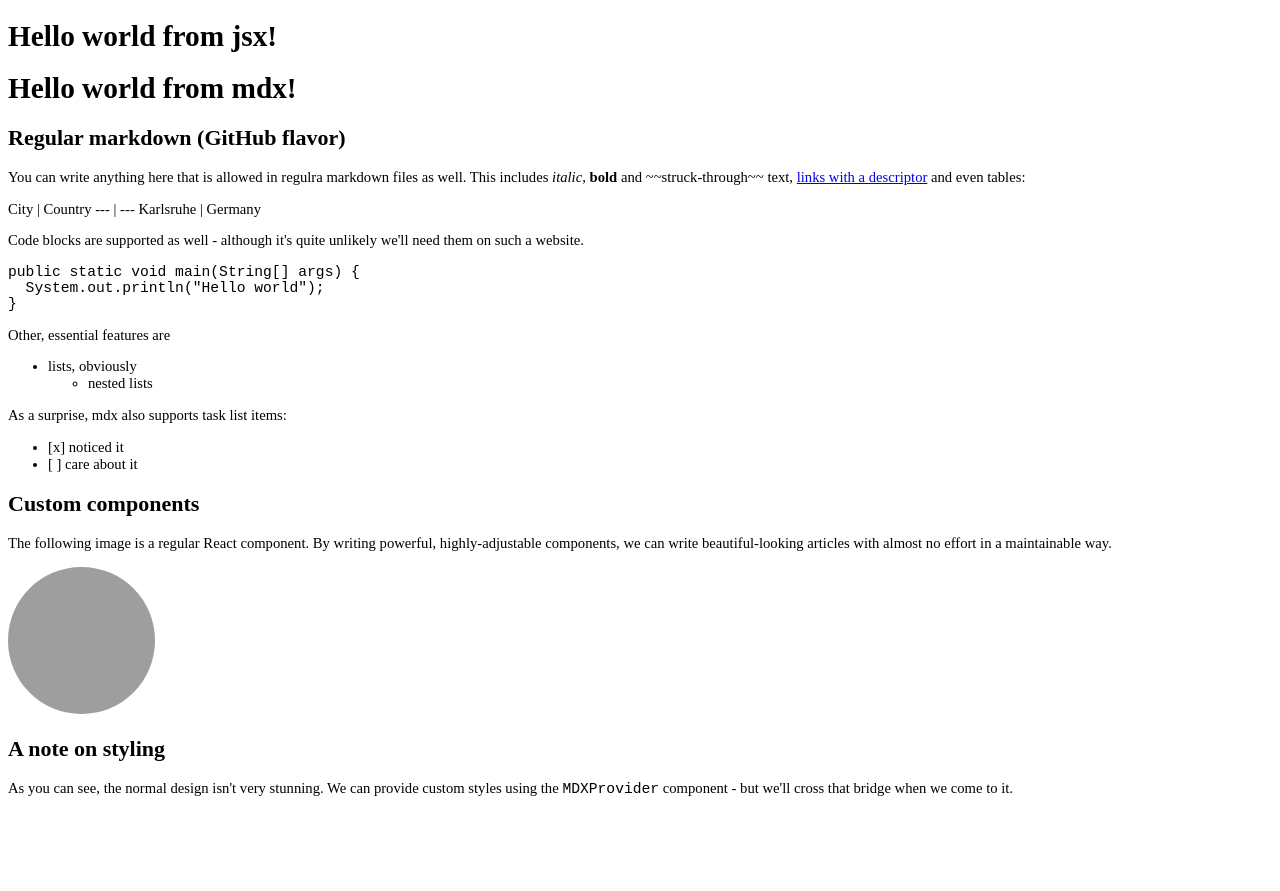
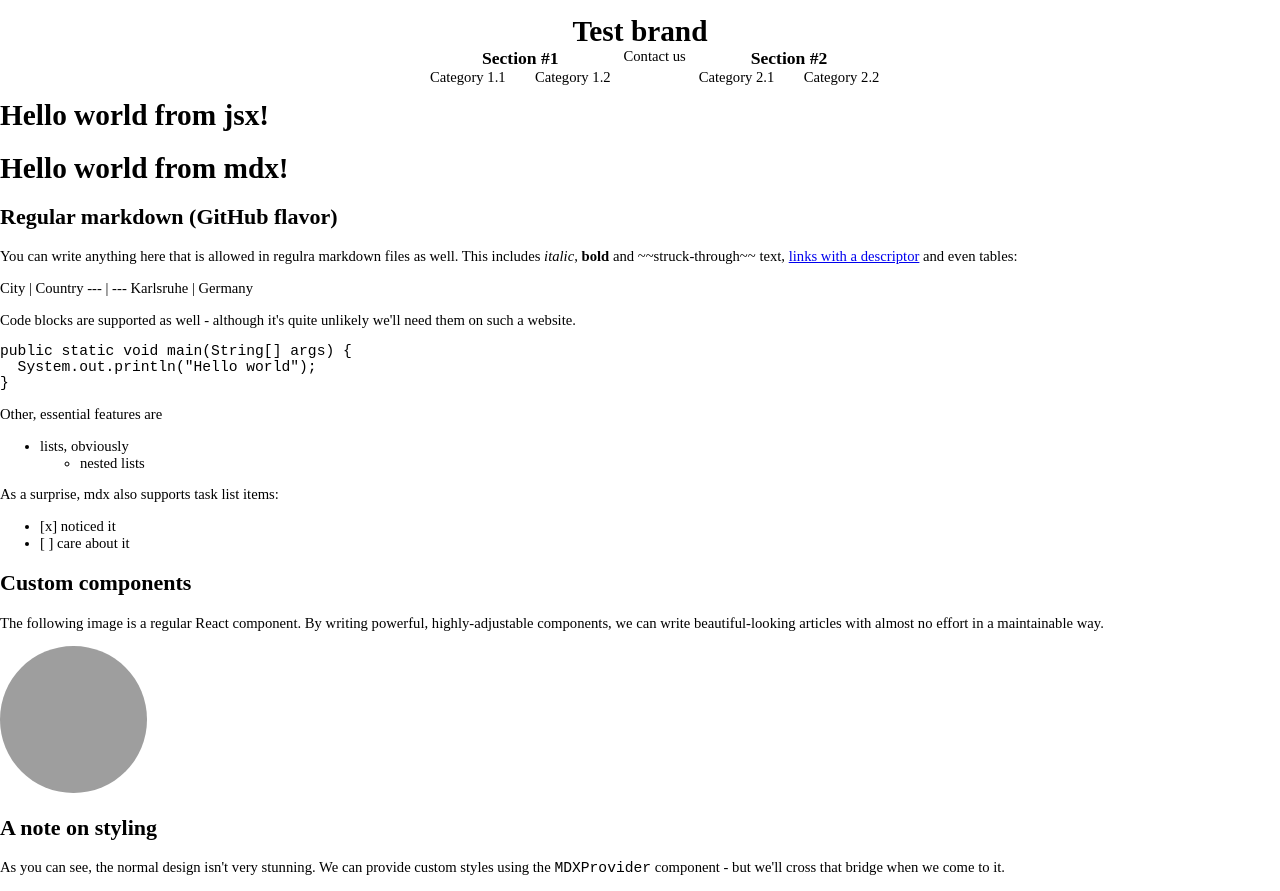
Before and after one commit to Quaffel/dhbw-ka-website, a React app in the folder frontend/: page / in a window 1280 px wide. Before the commit the page ends 812 px from the top, so only its background shows below. Built offline with nearby package versions, Linux system fonts and the light colour scheme; grey boxes are pictures that could not be loaded; the HTML template or start-up script is replaced by a standard one.

Commit message:
Initial attempt

```diff
--- /dev/null
+++ b/frontend/src/components/navbar/navbar.module.scss
@@ -0,0 +1,125 @@
+@use '../style/globals';
+
+$section-group-margin: 1rem;
+$section-item-margin: 0.5rem;
+$section-margin: 1rem;
+
+nav {
+  width: 100%;
+
+  display: block;
+  align-items: center;
+
+  position: relative;
+
+  padding: 1rem 0;
+
+  text-align: center;
+
+  .ruler {
+    height: 0.1rem;
+    width: 80%;
+
+    background-color: globals.$color-secondary;
+  }
+
+  .brand {
+    font-size: 2rem;
+    font-weight: bold;
+
+    position: relative;
+    z-index: 2;
+
+    margin: $section-group-margin 0;
+  }
+
+
+  .section-group {
+    @mixin group() {
+      margin: $section-group-margin;
+      width: 100%;
+
+      z-index: 1;
+    }
+
+    &-primary {
+      @include group();
+
+      display: block;
+      position: absolute;
+      transition: all 1s;
+      &.collapsed {
+        transform: translateY(-100%);
+      }
+    }
+
+    &-secondary {
+      @include group();
+    }
+  }
+
+  .section {
+    margin: $section-margin 0;
+
+    h1 {
+      margin: 0;
+      font-size: 1.2rem;
+      font-weight: bold;
+    }
+
+    ul {
+      margin: 0;
+      padding: 0;
+
+      li {
+        margin: $section-item-margin 0;
+        list-style: none;
+      }
+    }
+  }
+}
+
+@media screen and (min-width: 800px) {
+  nav {
+    align-items: center;
+    align-content: center;
+    flex-direction: row;
+
+    .ruler {
+      width: 0.1rem;
+      height: auto;
+
+      align-self: normal;
+    }
+
+    .section-group {
+      display: flex;
+      flex-direction: row;
+
+      justify-content: center;
+
+      margin: 0 $section-group-margin;
+
+      &-primary {
+        flex-grow: 2;
+        transform: none !important;
+      }
+      &-secondary {
+        flex-grow: 1;
+      }
+    }
+
+    .section {
+      ul {
+        display: flex;
+        flex-direction: row;
+
+        li {
+          margin: 0 1rem;
+        }
+      }
+
+      margin: 0 2rem;
+    }
+  }
+}
--- /dev/null
+++ b/frontend/src/components/navbar/navbar.tsx
@@ -0,0 +1,52 @@
+import navbarStyles from './navbar.module.scss';
+
+import React from 'react';
+import { buildClassNames } from 'components/style/styleHelper';
+
+interface NavbarSection {
+  name?: string,
+  items: Array<string | React.ReactElement>;
+}
+
+export default function Navbar(
+  {
+    brandElement,
+    leftSections,
+    rightSections
+  }: {
+    brandElement: React.ReactElement | string,
+    leftSections: Array<NavbarSection>,
+    rightSections: Array<NavbarSection>
+  }
+): React.ReactElement {
+  function buildSectionElement(section: NavbarSection): React.ReactElement {
+    return <div className={navbarStyles["section"]}>
+      <h1>{section.name}</h1>
+      <ul>
+        {section.items.map((item, index) => <li key={index}>{item}</li>)}
+      </ul>
+    </div>;
+  }
+
+  const [collapsed, setCollapsed] = React.useState<boolean>(true);
+
+  function toogleCollapsed() {
+    setCollapsed(previous => !previous);
+  }
+
+  return <nav>
+    <div className={buildClassNames(navbarStyles, ["section-group", "brand"], [["collapsed"]], [collapsed])} onClick={toogleCollapsed}>
+      {brandElement}
+    </div>
+    <div className={navbarStyles["ruler"]} />
+    <div className={buildClassNames(navbarStyles, ["expansion-card"], [["collapsed"]], [collapsed])}>
+      <div className={buildClassNames(navbarStyles, ["section-group", "section-group-primary"], [["collapsed"]], [collapsed])}>
+        {leftSections.map(section => buildSectionElement(section))}
+      </div>
+      <div className={navbarStyles["ruler"]} />
+      <div className={buildClassNames(navbarStyles, ["section-group", "section-group-secondary"], [["collapsed"]], [collapsed])}>
+        {rightSections.map(section => buildSectionElement(section))}
+      </div>
+    </div>
+  </nav>;
+}
--- a/frontend/src/components/style/globals.scss
+++ b/frontend/src/components/style/globals.scss
@@ -3,6 +3,8 @@ $color-secondary: red;
 $color-font-primary: black;
 $color-font-secondary: darkgray;
 
-html, body {
+html, body, .app {
   font-size: 11pt;
+  margin: 0;
+  padding: 0;
 }
--- /dev/null
+++ b/frontend/src/components/style/styleHelper.ts
@@ -0,0 +1,36 @@
+export function buildClassNames<S extends { [styleRuleName: string]: string }>(
+    stylesObject: S,
+    baseClasses: Array<keyof S>,
+    conditionalClasses?: Array<Array<keyof S>>,
+    conditions?: Array<boolean>
+): string {
+    if (!!conditionalClasses != !!conditions) {
+        throw new Error("Either both, conditionalClasses and conditions must be given or none of them");
+    }
+    if (conditions && conditions.length !== conditionalClasses?.length) {
+        throw new Error("Conditions must be of same size as conditional classes");
+    }
+
+    const activeClasses = (conditionalClasses
+        // If conditional classes are given, conditions are given as well (see first assertion)
+        ?.filter((_, index) => (conditions as NonNullable<typeof conditions>)[index])
+        ?.flatMap(value => value)
+        ?.concat(baseClasses)) ?? baseClasses
+
+    return activeClasses
+        .map(className => stylesObject[className])
+        .join(" ");
+}
+
+export function buildClassNamesComplex<S extends { [styleRuleName: string]: string },
+    C extends { [collectionName: string]: boolean }>(
+        stylesObject: S,
+        classCollections: { [K in keyof C]: Array<string> },
+        conditions: C
+    ): string {
+    return Object.entries(classCollections)
+        .filter(([collectionName, _]) => conditions[collectionName])
+        .flatMap(([_, collectionClassNames]) => collectionClassNames)
+        .map(className => stylesObject[className])
+        .join(" ");
+}
--- a/frontend/src/index.tsx
+++ b/frontend/src/index.tsx
@@ -1,12 +1,37 @@
+import Navbar from 'components/navbar/navbar';
 import React from 'react';
 import ReactDOM from 'react-dom';
 import TestMdxComponent from "../content/helloWorld.mdx";
 
 function App() {
-  return <div>
+  return <>
+    <Navbar
+      brandElement="Test brand"
+      leftSections={[
+        {
+          name: "Section #1",
+          items: [
+            "Category 1.1",
+            "Category 1.2"
+          ]
+        },
+        {
+          name: "Section #2",
+          items: [
+            "Category 2.1",
+            "Category 2.2"
+          ]
+        }
+      ]}
+      rightSections={[
+        {
+          items: ["Contact us"]
+        }
+      ]}
+    ></Navbar>
     <h1>Hello world from jsx!</h1>
-    {<TestMdxComponent/>}
-  </div>;
+    {<TestMdxComponent />}
+  </>;
 }
 
-ReactDOM.render(<App/>, document.querySelector("#app"));
+ReactDOM.render(<App />, document.querySelector("#app"));
```
